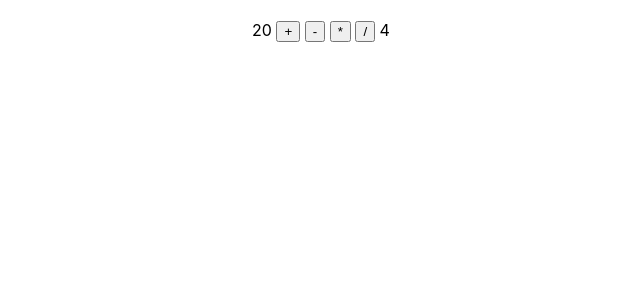
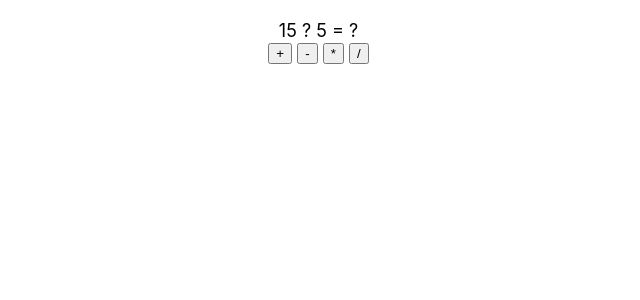
Before and after one commit to Chanisatabarry/app1, a React (Create React App) app: page / in a window 1280 px wide. Shown: the top 300 px of the page, without its empty margins (319-959 px from the left). Built offline with nearby package versions, Linux system fonts and the light colour scheme.

Commit message:
create refs-func.js

```diff
--- a/src/App.js
+++ b/src/App.js
@@ -1,6 +1,5 @@
 import React from 'react'
-import Calculator2 from './calculator';
-
+import RefsFunc from './refs-func';
 export default function App(){
-  return <Calculator2/>
+  return<RefsFunc/>
  }
--- /dev/null
+++ b/src/refs-func.js
@@ -0,0 +1,31 @@
+import React,{useRef} from "react";
+
+export default function RefsFunc(){
+    const num1 = useRef()
+    const num2 = useRef()
+    const operator = React.useRef()
+    const result = React.useRef()
+    const calculate = (ev) => {
+        let op = ev.target.innerText
+        let n1 = parseInt(num1.current.innerText)
+        let n2 = parseInt(num2.current.innerText)
+        let r = eval(`${n1}${op}${n2}`)
+        result.current.innerText = r
+        operator.current.innerText = op
+    }
+    return(
+        <div style={{textAlign:'center',marginTop:20,fontSize:18}}>
+            <span ref={num1}>15</span>&nbsp;
+            <span ref={operator}>?</span>&nbsp;
+            <span ref={num2}>5</span>&nbsp;
+            <span>=</span>&nbsp;
+            <span ref={result}>?</span>&nbsp;
+        <div>
+            <button onClick={calculate}>+</button>&nbsp;
+            <button onClick={calculate}>-</button>&nbsp;
+            <button onClick={calculate}>*</button>&nbsp;
+            <button onClick={calculate}>/</button>&nbsp;
+        </div>
+        </div>
+    )
+}
```
